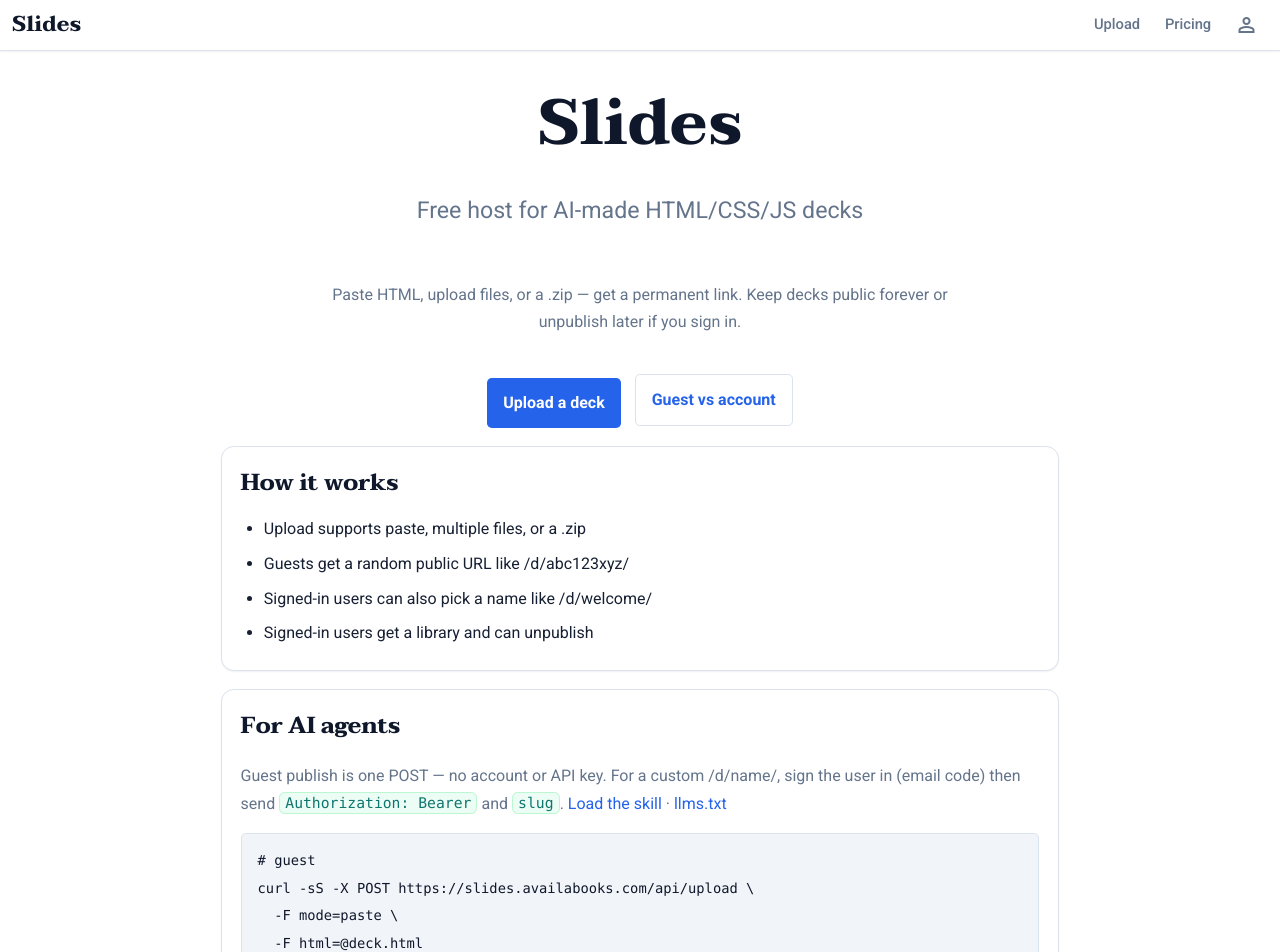
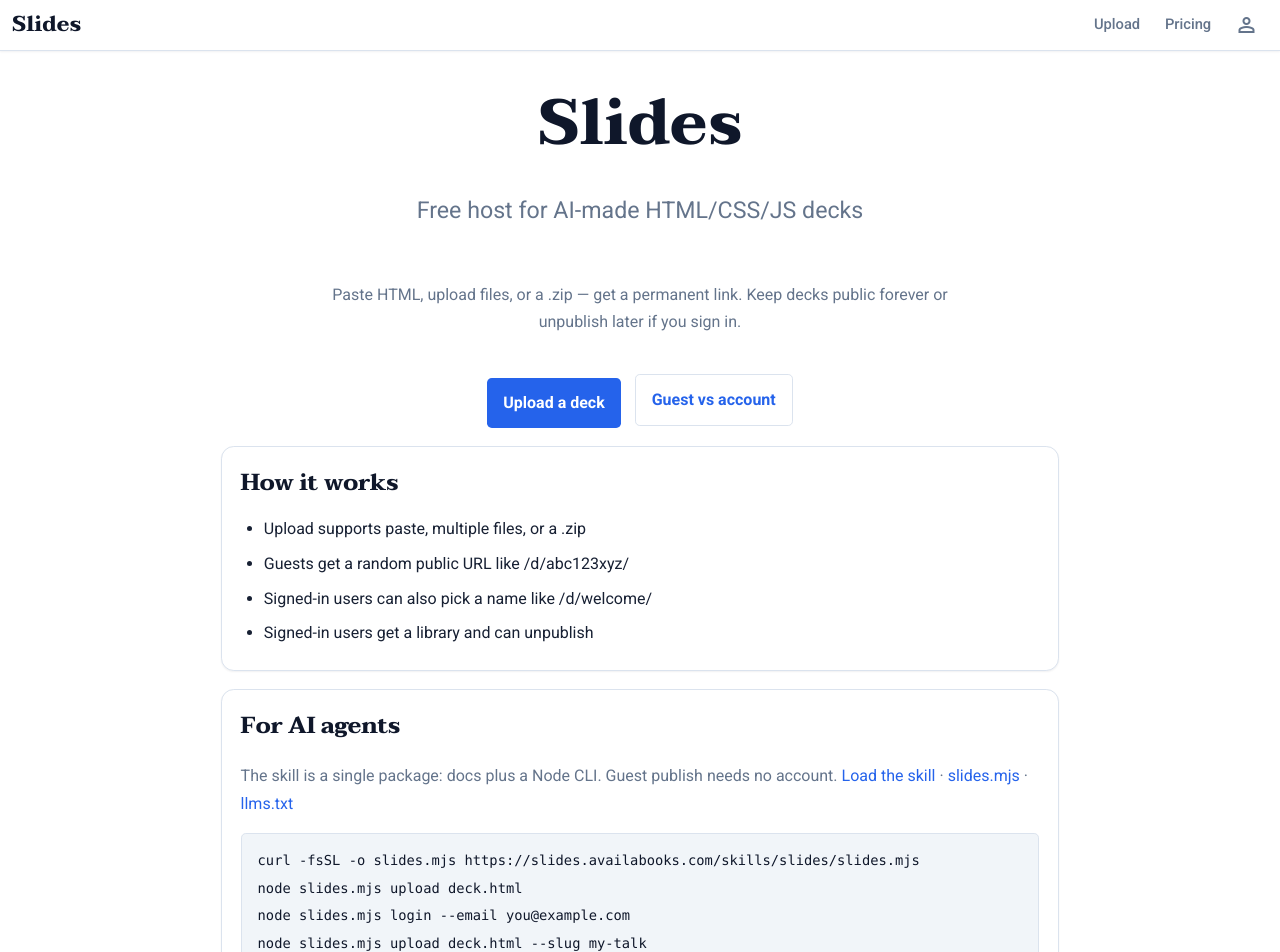
Before and after one commit to availabooks/slides, a React (Vite) app in the folder web/: page / in a window 1280 px wide. Shown: the top 952 px of the page. Built offline with nearby package versions, Linux system fonts and the light colour scheme; no server answers.

Commit message:
Bundle the Slides CLI inside the agent skill package.

```diff
--- a/package.json
+++ b/package.json
@@ -4,7 +4,7 @@
   "private": true,
   "type": "module",
   "bin": {
-    "slides": "./bin/slides.mjs"
+    "slides": "./skills/slides/slides.mjs"
   },
   "scripts": {
     "dev": "wrangler dev --local",
@@ -12,7 +12,7 @@
     "build:types": "tsc -p tsconfig.json --noEmit",
     "build": "npm run build:web && npm run build:types",
     "preview": "serve dist",
-    "slides": "node bin/slides.mjs",
+    "slides": "node skills/slides/slides.mjs",
     "format": "prettier --write ."
   },
   "dependencies": {
--- a/web/src/pages/Home.tsx
+++ b/web/src/pages/Home.tsx
@@ -30,23 +30,20 @@ export default function Home() {
       <div className="card">
         <h2 className="h2">For AI agents</h2>
         <p className="muted">
-          Guest publish is one POST — no account or API key. For a custom
-          /d/name/, sign the user in (email code) then send{' '}
-          <code>Authorization: Bearer</code> and <code>slug</code>.{' '}
+          The skill is a single package: docs plus a Node CLI. Guest publish
+          needs no account.{' '}
           <a href="/skills/slides/SKILL.md">Load the skill</a>
+          {' · '}
+          <a href="/skills/slides/slides.mjs">slides.mjs</a>
           {' · '}
           <a href="/llms.txt">llms.txt</a>
         </p>
         <pre className="agent-snippet">
           <code>
-            {`# guest
-curl -sS -X POST https://slides.availabooks.com/api/upload \\
-  -F mode=paste \\
-  -F html=@deck.html
-
-# custom URL (after Magic Auth verify)
-npx slides login --email you@example.com
-npx slides upload deck.html --slug my-talk`}
+            {`curl -fsSL -o slides.mjs https://slides.availabooks.com/skills/slides/slides.mjs
+node slides.mjs upload deck.html
+node slides.mjs login --email you@example.com
+node slides.mjs upload deck.html --slug my-talk`}
           </code>
         </pre>
       </div>
--- a/web/vite.config.ts
+++ b/web/vite.config.ts
@@ -1,4 +1,4 @@
-import { copyFileSync, mkdirSync } from 'node:fs';
+import { cpSync, mkdirSync } from 'node:fs';
 import { resolve } from 'node:path';
 import react from '@vitejs/plugin-react';
 import { defineConfig } from 'vite';
@@ -8,9 +8,9 @@ function copyAgentDocs() {
     name: 'copy-agent-docs',
     closeBundle() {
       const dist = resolve(__dirname, '../dist');
-      mkdirSync(resolve(dist, 'skills/slides'), { recursive: true });
-      copyFileSync(resolve(__dirname, '../skills/slides/SKILL.md'), resolve(dist, 'skills/slides/SKILL.md'));
-      copyFileSync(resolve(__dirname, '../llms.txt'), resolve(dist, 'llms.txt'));
+      mkdirSync(dist, { recursive: true });
+      cpSync(resolve(__dirname, '../skills/slides'), resolve(dist, 'skills/slides'), { recursive: true });
+      cpSync(resolve(__dirname, '../llms.txt'), resolve(dist, 'llms.txt'));
     }
   };
 }
```
Also changed, not shown: llms.txt, 1 other file (tests, documents, lock files or other folders).
